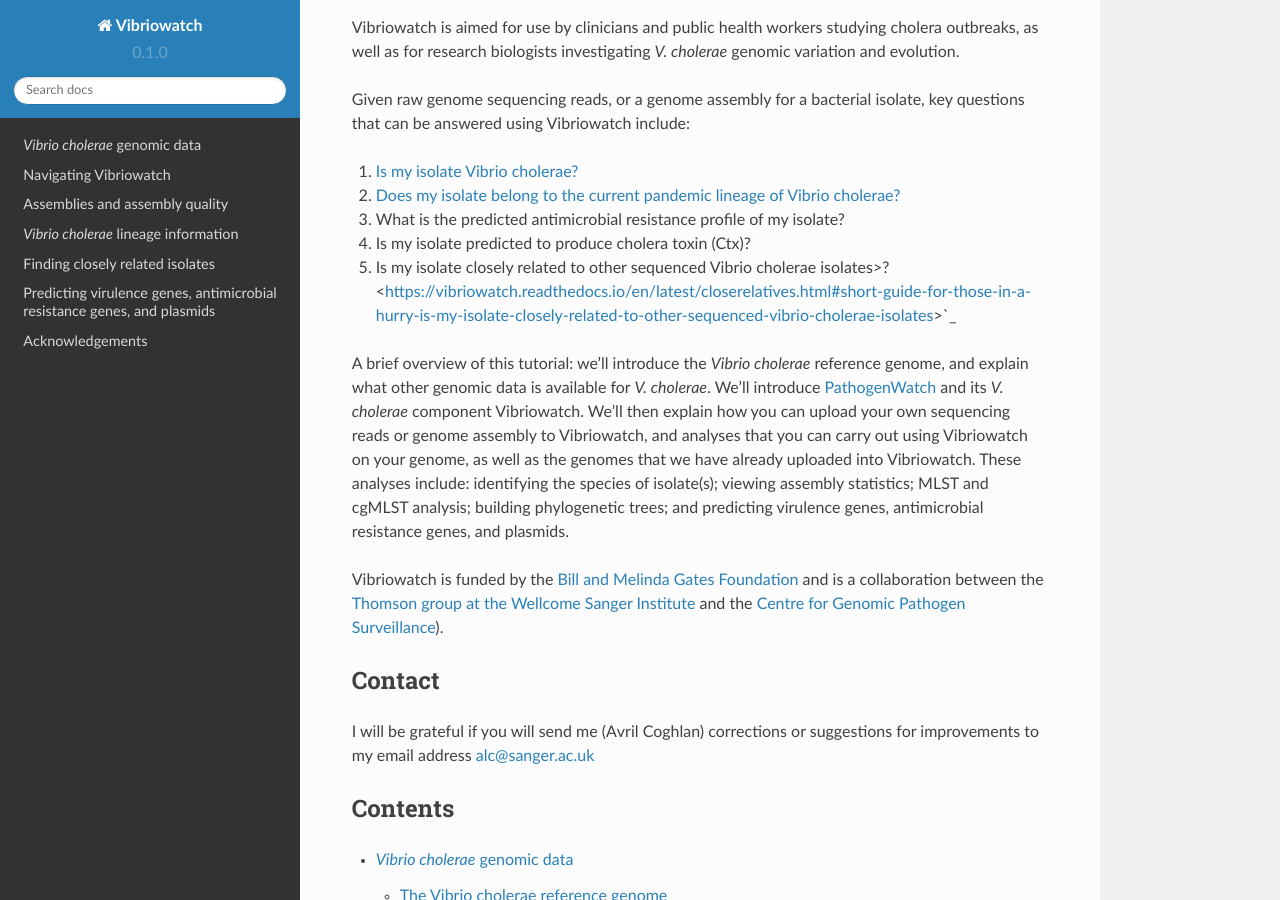
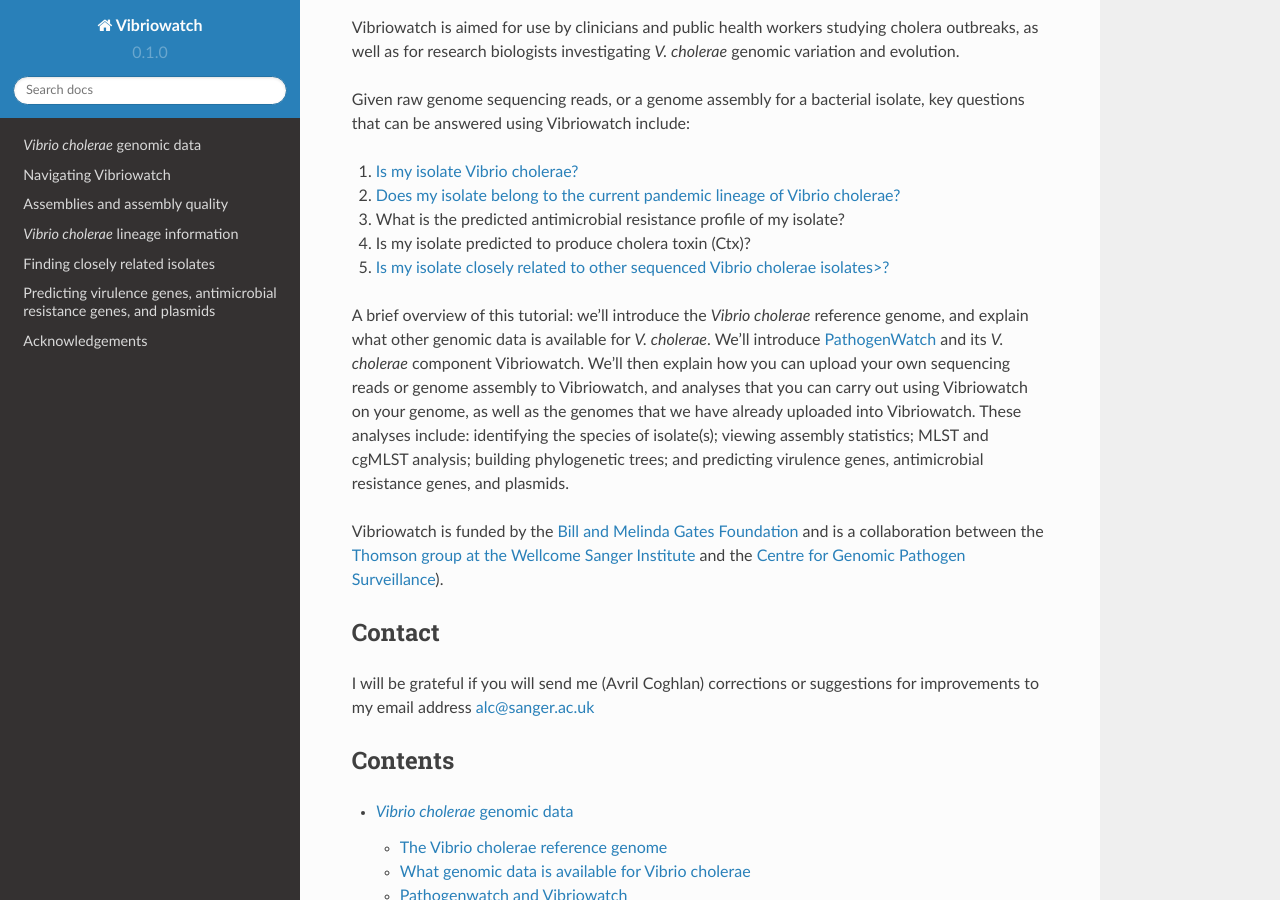
Before and after one commit to avrilcoghlan/vibriowatch, a Sphinx documentation site: the page built from docs/source/index.rst, in a window 1280 px wide and 900 px high, scrolled down 336 px. Built offline with Sphinx 7.4.7 and the Read the Docs theme 2.0.0, drawn with Linux system fonts in a browser that asks for light colours.

```diff
--- a/docs/source/index.rst
+++ b/docs/source/index.rst
@@ -19,7 +19,7 @@
 
 4. Is my isolate predicted to produce cholera toxin (Ctx)?
 
-5. Is my isolate closely related to other sequenced Vibrio cholerae isolates>? <https://vibriowatch.readthedocs.io/en/latest/closerelatives.html#short-guide-for-those-in-a-hurry-is-my-isolate-closely-related-to-other-sequenced-vibrio-cholerae-isolates>`_
+5. `Is my isolate closely related to other sequenced Vibrio cholerae isolates>? <https://vibriowatch.readthedocs.io/en/latest/closerelatives.html#short-guide-for-those-in-a-hurry-is-my-isolate-closely-related-to-other-sequenced-vibrio-cholerae-isolates>`_
 
 A brief overview of this tutorial: we'll introduce the *Vibrio cholerae* reference genome, and explain what other genomic data is available for *V. cholerae*. We'll introduce `PathogenWatch`_ and its *V. cholerae* component Vibriowatch. We'll then explain how you can upload your own sequencing reads or genome assembly to Vibriowatch, and analyses that you can carry out using Vibriowatch on your genome, as well as the genomes that we have already uploaded into Vibriowatch. These analyses include: identifying the species of isolate(s); viewing assembly statistics; MLST and cgMLST analysis; building phylogenetic trees; and predicting virulence genes, antimicrobial resistance genes, and plasmids.
 
```
